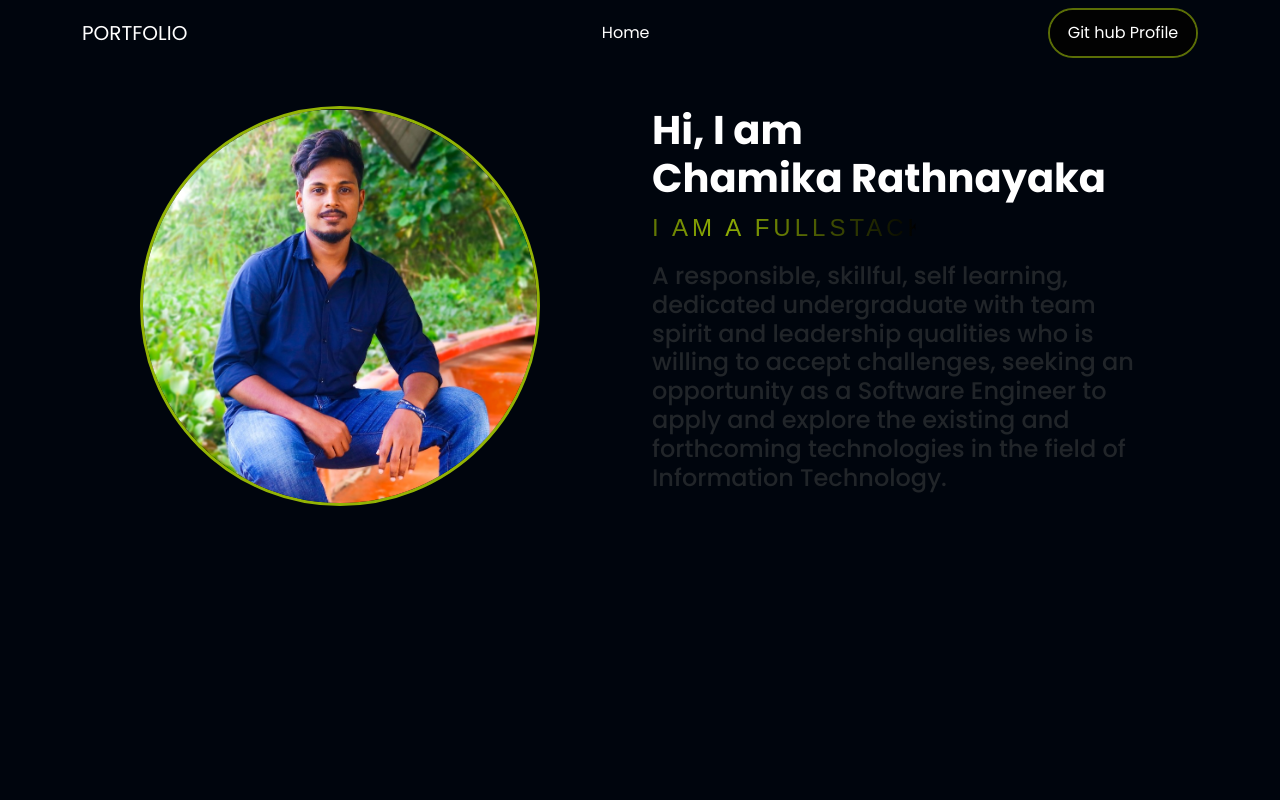
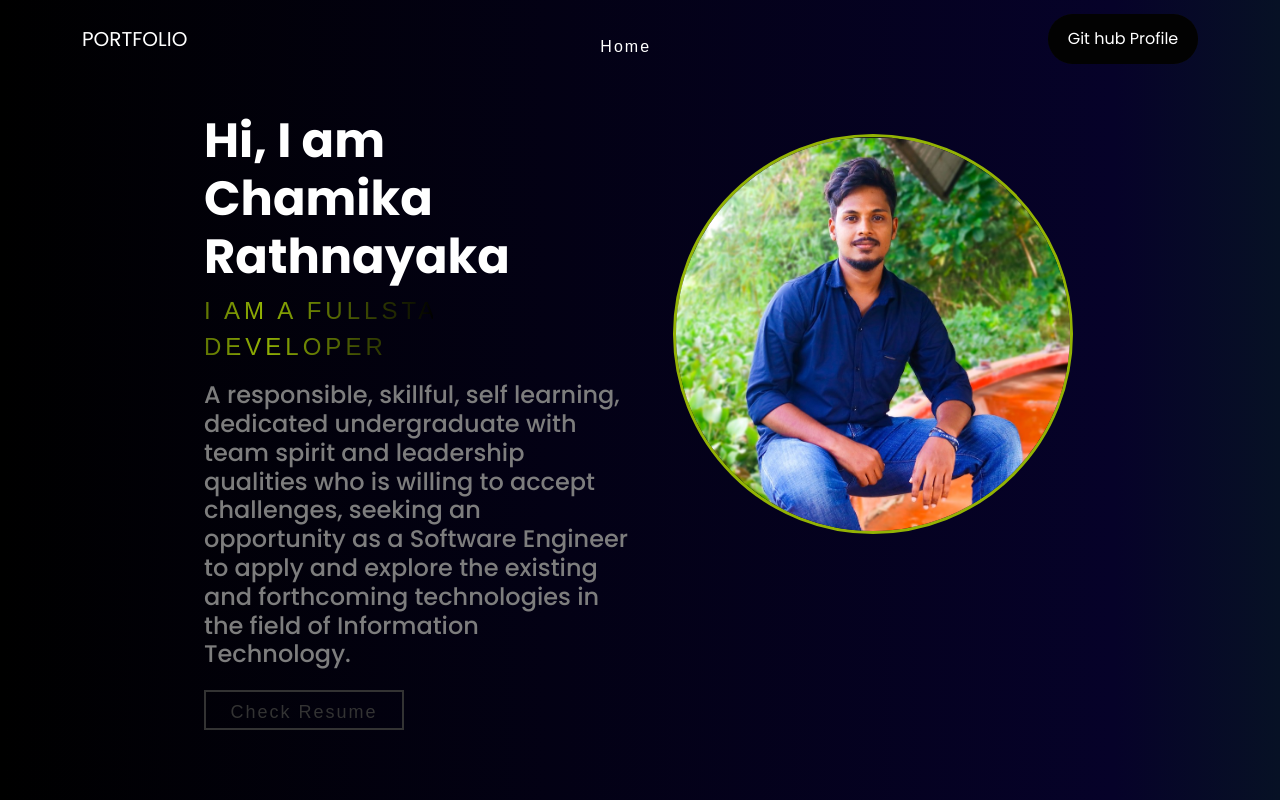
Before and after one commit to ChamikaRathnayaka/Portfolio, a React (Create React App) app: page / in a window 1280 px wide. Built offline with nearby package versions, Linux system fonts and the light colour scheme; the HTML template or start-up script is replaced by a standard one.

Commit message:
navbar and aboutme done

```diff
--- a/src/App.css
+++ b/src/App.css
@@ -2,5 +2,6 @@
 
 body {
     font-family: 'Poppins', sans-serif;
-    background-color: #00050d;
+    background: rgb(0,0,0);
+background: linear-gradient(90deg, rgba(0,0,0,1) 0%, rgba(6,2,41,1) 87%, rgba(7,17,37,1) 100%);
   }
--- a/src/App.js
+++ b/src/App.js
@@ -5,7 +5,9 @@ import './App.css';
 
 function App() {
   return (
-    <Router>
+
+
+  <Router>
       <Header />
       <Switch>
         <Route path="/" exact>
@@ -15,6 +17,8 @@ function App() {
       </Switch>
 
     </Router>
+
+
   );
 }
 
--- a/src/Components/About/About.css
+++ b/src/Components/About/About.css
@@ -1,13 +1,15 @@
-
 
 .row{
     margin-top: 5vh;
     margin-left: auto;
     margin-right: auto;
-    width: 80%;
+    width: 70%;
+
 }
 
 .card-image {
+  margin-top: 5%;
+  margin-left: 5%;
   border-radius: 50%;
   width: 50vh;
   height: 50vh;
@@ -22,6 +24,12 @@
     align-items: flex-start;
     font-weight: bolder;
     color: #ffffff;
+    font-size:6vh;
+}
+
+.description{
+  color: #7d7d7d;
+    font-size:3vh;
 }
 
 /* Fullstack developer animation */
@@ -50,3 +58,47 @@
   }
 
   /* CV_button */
+
+  .wrapper{
+    margin-top: 5%;
+  }
+
+a{
+  display: block;
+  width: 200px;
+  height: 40px;
+  line-height: 40px;
+  font-size: 18px;
+  font-family: sans-serif;
+  text-decoration: none;
+  color: #333;
+  border: 2px solid #333;
+  letter-spacing: 2px;
+  text-align: center;
+  position: relative;
+  transition: all .35s;
+}
+
+a span{
+  position: relative;
+  z-index: 2;
+}
+
+a:after{
+  position: absolute;
+  content: "";
+  top: 0;
+  left: 0;
+  width: 0;
+  height: 100%;
+  background: rgb(147, 179, 4);
+  transition: all .35s;
+}
+
+a:hover{
+  color: #fff;
+}
+
+a:hover:after{
+  width: 100%;
+}
--- a/src/Components/About/About.jsx
+++ b/src/Components/About/About.jsx
@@ -6,13 +6,9 @@ export default function Home() {
   return (
     <div>
       <div className="row">
+
         <div className="col-sm-6">
-            <div className="">
-              <img src={MyImage} alt="Description" className="card-image" />
-            </div>
-        </div>
-        <div className="col-sm-6">
-          <div className="description">
+          <div className="">
             <h1 className="card-text">
               Hi, I am
               <br />
@@ -21,7 +17,7 @@ export default function Home() {
 
             <p className="developer">I am a Fullstack Developer</p>
 
-            <h4 >
+            <h4 className="description">
               A responsible, skillful, self learning, dedicated undergraduate
               with team spirit and leadership qualities who is willing to accept
               challenges, seeking an opportunity as a Software Engineer to apply
@@ -30,6 +26,17 @@ export default function Home() {
             </h4>
           </div>
 
+          <div class="wrapper">
+            <a href="">
+              <span>Check Resume</span>
+            </a>
+          </div>
+        </div>
+
+        <div className="col-sm-6">
+          <div className="image">
+            <img src={MyImage} alt="Description" className="card-image" />
+          </div>
         </div>
       </div>
     </div>
--- a/src/Components/Header/Header.jsx
+++ b/src/Components/Header/Header.jsx
@@ -7,7 +7,7 @@ import "./header.css";
 
 export default function header() {
   return (
-    <div>
+    <div >
       <Navbar expand="lg" className="navbar white-text">
         <Container>
           <Navbar.Brand className="white-text">
--- a/src/Components/Header/header.css
+++ b/src/Components/Header/header.css
@@ -1,11 +1,9 @@
+.white-text {
+  color: #ffffff;
+}
 
 .navbar{
-    background-color: #00050d;
-
-}
-
-.white-text{
-    color: #ffffff;
+    margin-top: 0.5%;
 }
 
 
@@ -13,7 +11,7 @@
 .glow-on-hover {
   width: 150px;
   height: 50px;
-    border: 2px solid rgb(91, 110, 6) ;
+  border: none;
   outline: none;
   color: #fff;
   background: #111;
@@ -24,11 +22,22 @@
 }
 
 .glow-on-hover:before {
-    content: '';
-    background: linear-gradient(45deg, #ff0000, #ff7300, #fffb00, #48ff00, #00ffd5, #002bff, #7a00ff, #ff00c8, #ff0000);
+  content: "";
+  background: linear-gradient(
+    45deg,
+    #ff0000,
+    #ff7300,
+    #fffb00,
+    #48ff00,
+    #00ffd5,
+    #002bff,
+    #7a00ff,
+    #ff00c8,
+    #ff0000
+  );
   position: absolute;
   top: -2px;
-    left:-2px;
+  left: -2px;
   background-size: 400%;
   z-index: -1;
   filter: blur(5px);
@@ -36,12 +45,12 @@
   height: calc(100% + 4px);
   animation: glowing 20s linear infinite;
   opacity: 0;
-    transition: opacity .3s ease-in-out;
+  transition: opacity 0.3s ease-in-out;
   border-radius: 30px;
 }
 
 .glow-on-hover:active {
-    color: #000
+  color: #000;
 }
 
 .glow-on-hover:active:after {
@@ -54,7 +63,7 @@
 
 .glow-on-hover:after {
   z-index: -1;
-    content: '';
+  content: "";
   position: absolute;
   width: 100%;
   height: 100%;
@@ -65,7 +74,13 @@
 }
 
 @keyframes glowing {
-    0% { background-position: 0 0; }
-    50% { background-position: 400% 0; }
-    100% { background-position: 0 0; }
+  0% {
+    background-position: 0 0;
   }
+  50% {
+    background-position: 400% 0;
+  }
+  100% {
+    background-position: 0 0;
+  }
+}
```
Lines whose indentation alone changed are shown as unchanged.
